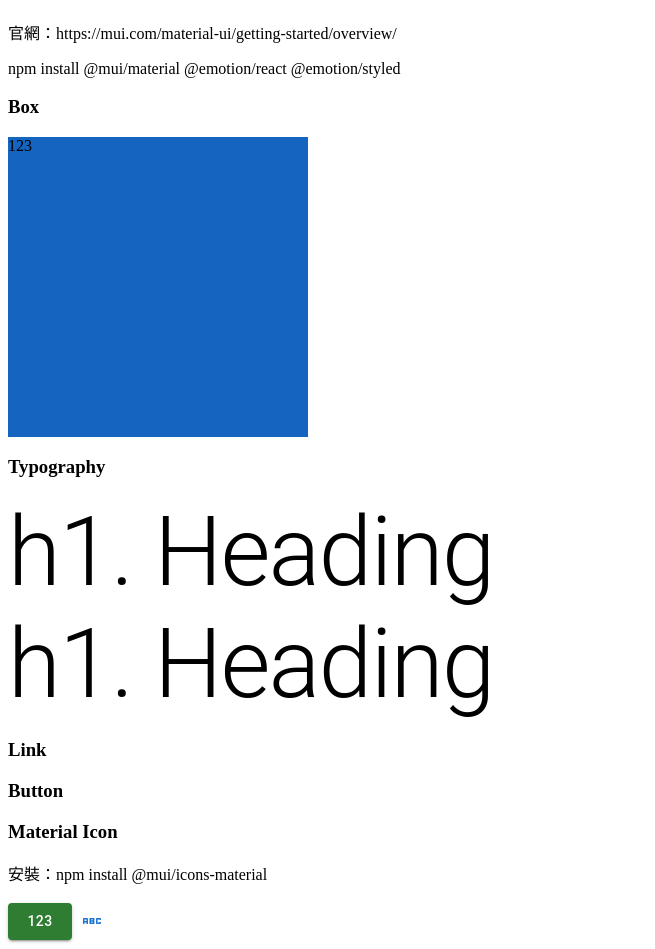
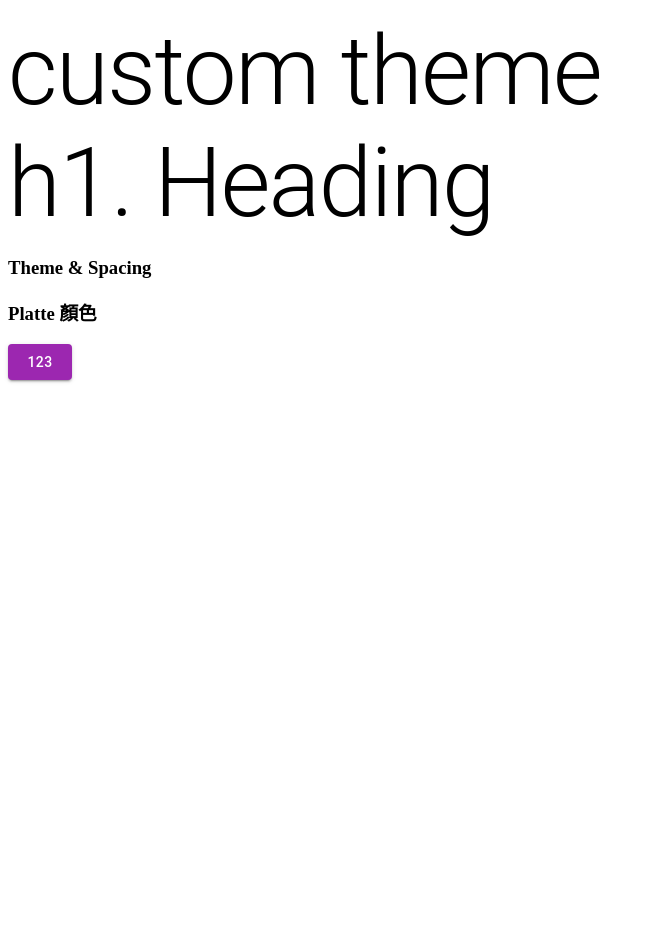
Before and after one commit to vvvvvvii/Ironman, a React (Create React App) app: page / in a window 1280 px wide. Shown: the part 161-1110 px from the top of the page, without its empty margins (0-655 px from the left). After the commit the page ends 800 px from the top, so only its background shows below. Built offline with nearby package versions, Linux system fonts and the light colour scheme.

Commit message:
課前準備

```diff
--- a/src/pages/Memo.js
+++ b/src/pages/Memo.js
@@ -1,49 +1,24 @@
 import React from "react";
-import Box from "@mui/material/Box";
 import Button from "@mui/material/Button";
-import IconButton from "@mui/material/IconButton";
 import Typography from "@mui/material/Typography";
-import AbcIcon from "@mui/icons-material/Abc";
 
 function Memo() {
   return (
     <div>
       <h1>Material UI</h1>
-      <h2>元件介紹、 Material Icon</h2>
-      <h3>安裝</h3>
-      <p>官網：https://mui.com/material-ui/getting-started/overview/</p>
-      <p>npm install @mui/material @emotion/react @emotion/styled</p>
-      <h3>Box</h3>
-      <Box
-        mt={2}
-        sx={{
-          width: 300,
-          height: 300,
-          backgroundColor: "primary.dark",
-          "&:hover": {
-            backgroundColor: "primary.main",
-            opacity: [0.9, 0.8, 0.7],
-          },
-        }}
-      >
-        123
-      </Box>
-      <h3>Typography</h3>
-      <Typography variant="h1">h1. Heading</Typography>
+      <h2>客製化樣式</h2>
+      <h3>Theme & Typography</h3>
+      <Typography variant="h1" component="h2">
+        custom theme
+      </Typography>
       <Typography variant="h1" component="h2">
         h1. Heading
       </Typography>
-      <h3>Link</h3>
-      <h3>Button</h3>
-      <h3>Material Icon</h3>
-      <p>安裝：npm install @mui/icons-material</p>
-      <Button variant="contained" color="success">
+      <h3>Theme & Spacing</h3>
+      <h3>Platte 顏色</h3>
+      <Button variant="contained" color="secondary">
         123
       </Button>
-      <IconButton color="primary" aria-label="upload picture" component="label">
-        <input hidden accept="image/*" type="file" />
-        <AbcIcon />
-      </IconButton>
     </div>
   );
 }
```
